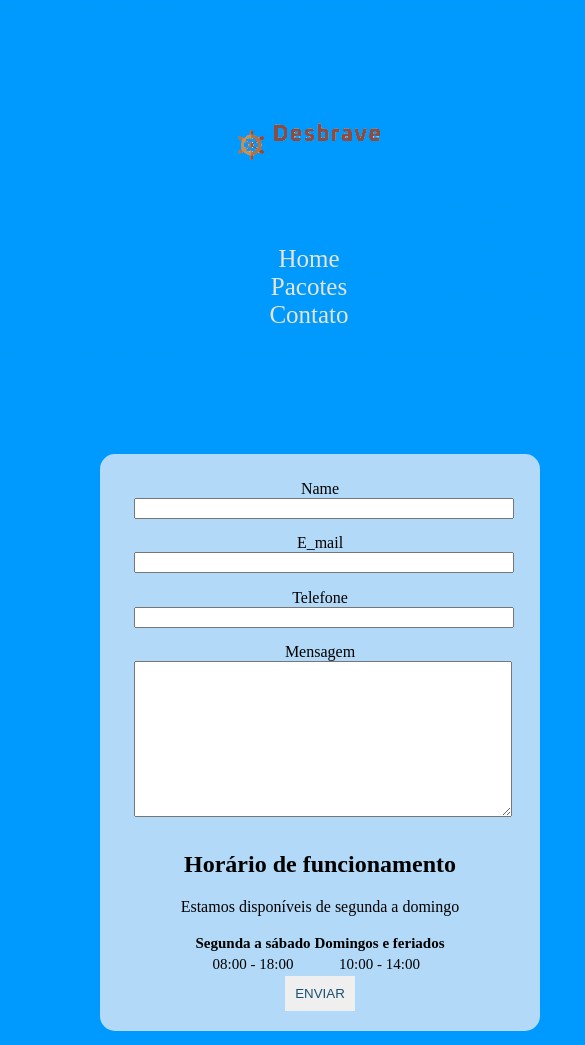
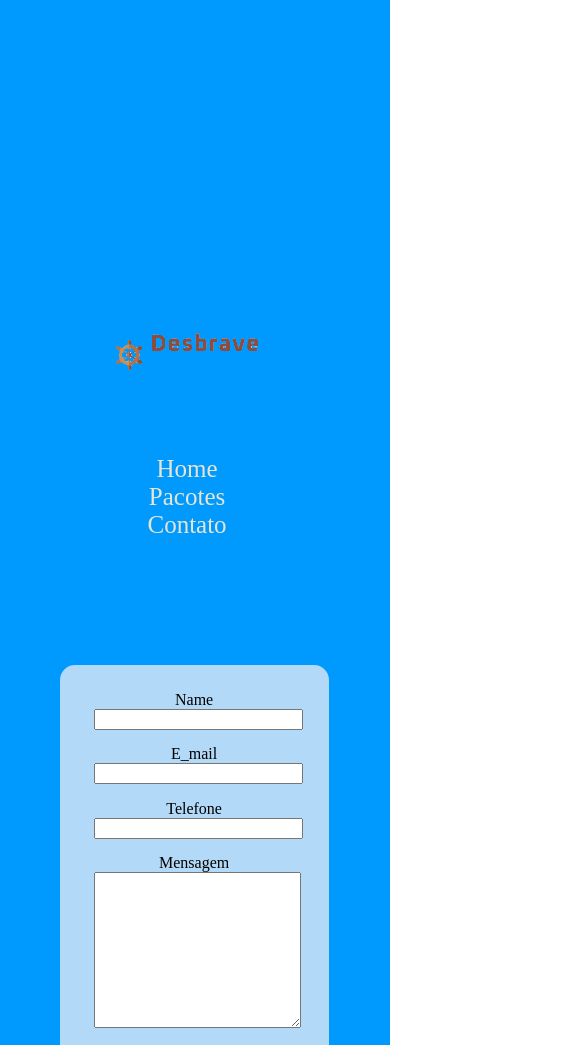
Before and after one commit to andrezza5/Projeto-site-Desbrave, a plain HTML site: page pages/Contato.html in a window 390 px wide. Shown: the top 1045 px of the page, 585 px wide, since content can reach past the window. Drawn offline with Linux system fonts and the light colour scheme.

Commit message:
Alteracoes responsividade

```diff
--- a/css/contato.css
+++ b/css/contato.css
@@ -28,7 +28,16 @@ form fieldset input, textarea {
 }
 
 @media only screen and (max-width: 530px) {
-    form (
+    form {
     width: 80%;
-    )
+    }
+
+    .container {
+        display: flex;
+        flex-direction: column;
+        margin: 36px;
+        padding: 160px 0px;
+    }
+
+
 }
--- a/css/index.css
+++ b/css/index.css
@@ -90,19 +90,27 @@ footer {
     background-color: #707B7C;
 }
 
-@media screen and (max-width: 768px) {
+@media screen and (max-width: 780px) {
     .container{
-
+        display: flex;
+        flex-direction: column;
+        margin: 0px;
+        padding: 0px 0px;
         flex-direction: column;
     }
 
-    body{
-        width: fit-content;
+    body {
+        margin: 0px;
+        padding: 0px;
     }
 
     main {
-        width: 100%;
+        align-items: center;
+        justify-content: center;
+        display: flex;
+        width: 90%;
         display: block;
+        padding: 15px;
     }
 
     nav {
@@ -116,4 +124,33 @@ footer {
         flex-direction: column;
     }
 
+    header {
+        width: 100%;
+    }
+
+    header img {
+
+        padding: 10px;
+        height: 200px;
+
+    }
+
+    ul {
+        display: flex;
+        justify-content: space-between;
+        list-style-type: none;
+        align-items: center;
+        padding: 30px;
+    }
+
+    section {
+        margin: 40px;
+        padding: 0px;
+    }
+
+    footer {
+        text-align: center;
+        background-color: ##b2d9f7;
+        }
+
 }
--- a/css/pacotes.css
+++ b/css/pacotes.css
@@ -19,3 +19,23 @@ main {
 
 
 }
+
+@media only screen and (max-width: 530px) {
+    form {
+    padding: 12px;
+    width: 80%;
+    }
+
+    .container {
+        display: flex;
+        flex-direction: column;
+        margin: 36px;
+        padding: 160px 0px;
+    }
+
+    body {
+        margin:  -20px;
+    }
+
+
+}
```
